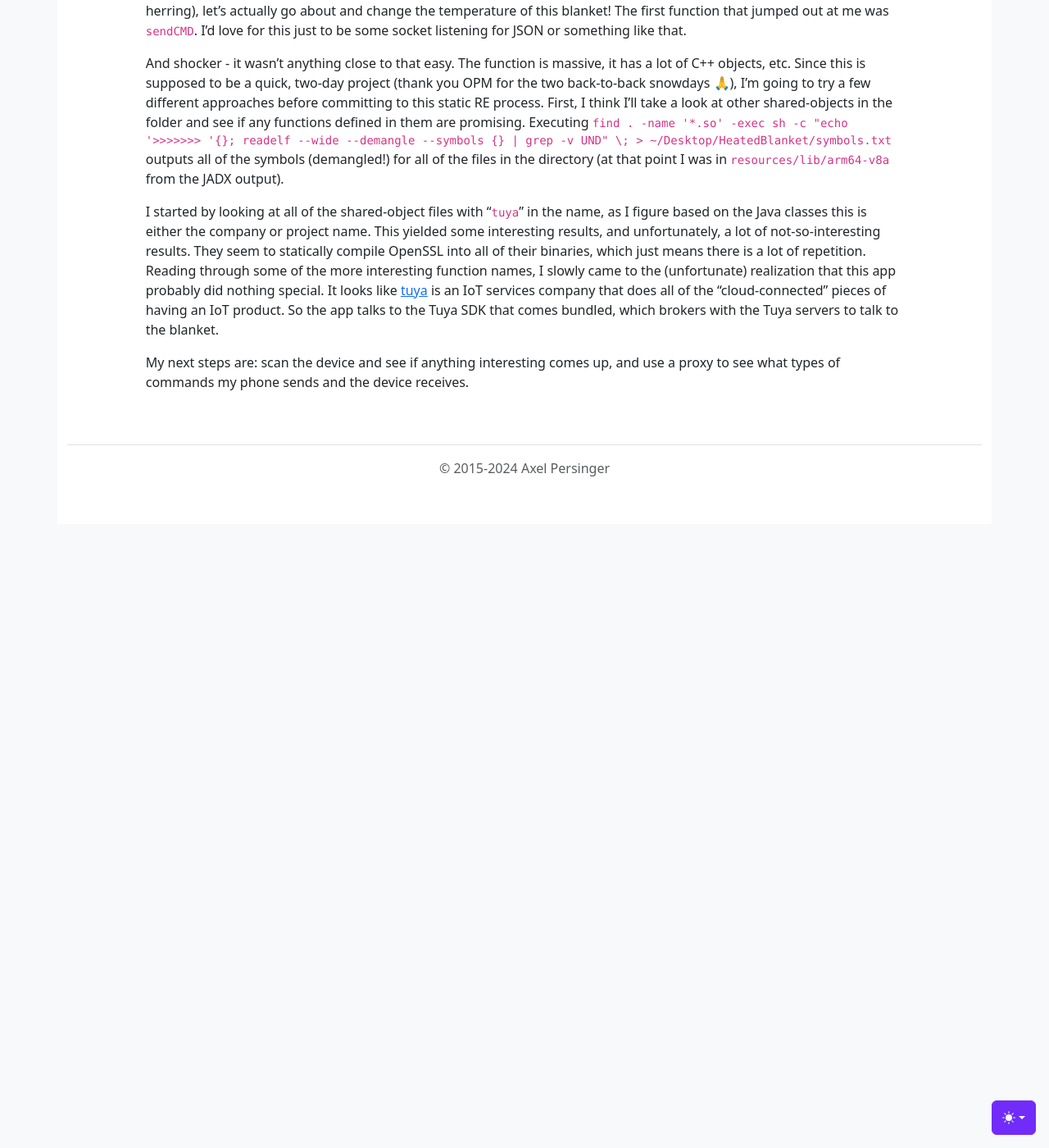
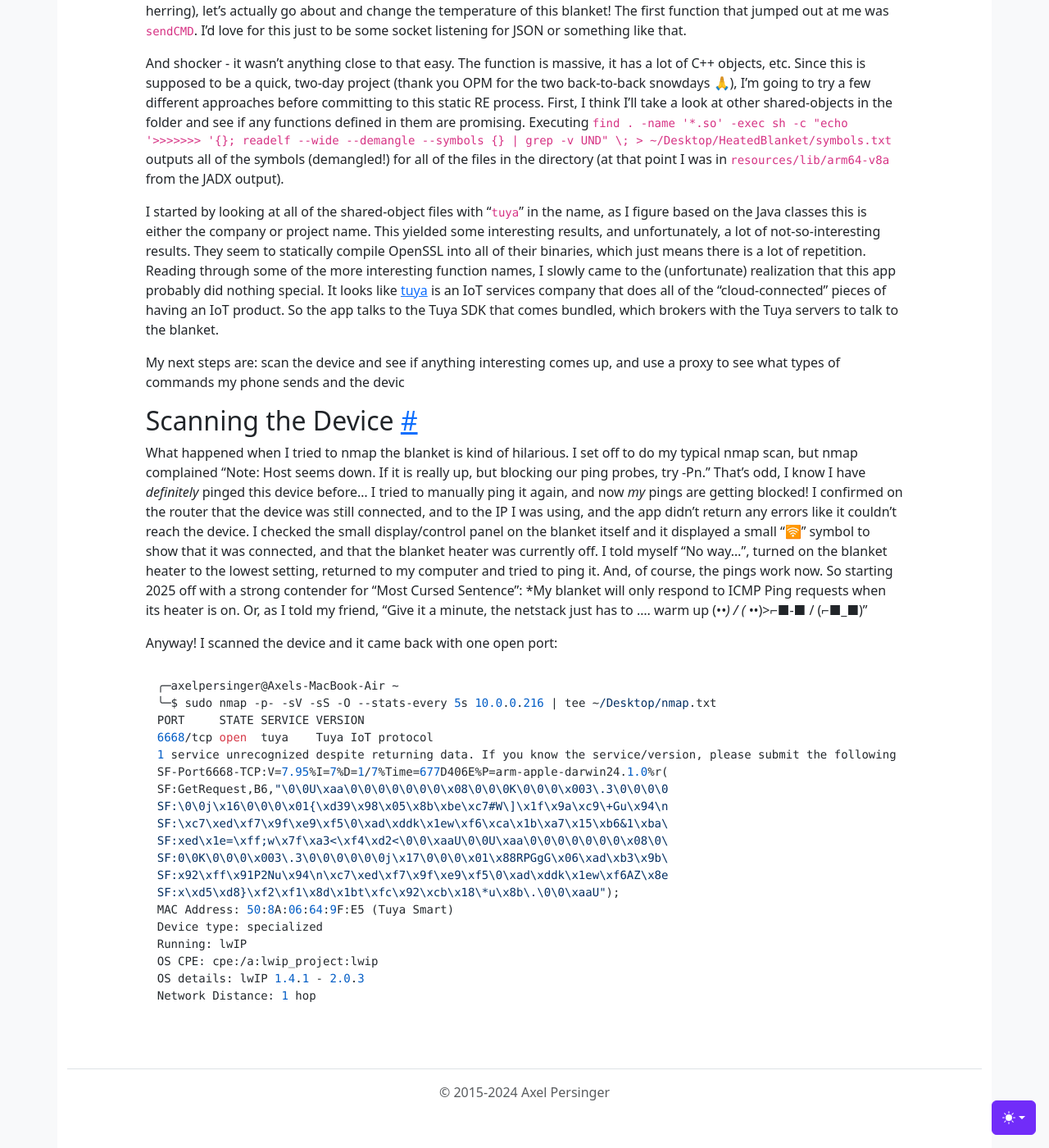
Before and after one commit to CuckooEXE/cuckooexe.github.io, a Jekyll site: the page built from _posts/2025-01-06-HeatedBlanket.md, in a window 1280 px wide and 1400 px high, scrolled down 5337 px. Shown: the whole window at 82% size. Built offline with Jekyll 4.4.1, drawn with Linux system fonts in a browser that asks for light colours; nearby versions of some CDN libraries; comment, search, counter and statistics services are not loaded.

Commit message:
Update 2025-01-06-HeatedBlanket.md

````diff
--- a/_posts/2025-01-06-HeatedBlanket.md
+++ b/_posts/2025-01-06-HeatedBlanket.md
@@ -170,4 +170,31 @@ And shocker - it wasn't anything close to that easy. The function is massive, it
 
 I started by looking at all of the shared-object files with "`tuya`" in the name, as I figure based on the Java classes this is either the company or project name. This yielded some interesting results, and unfortunately, a lot of not-so-interesting results. They seem to statically compile OpenSSL into all of their binaries, which just means there is a lot of repetition. Reading through some of the more interesting function names, I slowly came to the (unfortunate) realization that this app probably did nothing special. It looks like [tuya](https://www.tuya.com) is an IoT services company that does all of the "cloud-connected" pieces of having an IoT product. So the app talks to the Tuya SDK that comes bundled, which brokers with the Tuya servers to talk to the blanket.
 
-My next steps are: scan the device and see if anything interesting comes up, and use a proxy to see what types of commands my phone sends and the device receives.
+My next steps are: scan the device and see if anything interesting comes up, and use a proxy to see what types of commands my phone sends and the devic
+## Scanning the Device
+
+What happened when I tried to nmap the blanket is kind of hilarious. I set off to do my typical nmap scan, but nmap complained "Note: Host seems down. If it is really up, but blocking our ping probes, try -Pn." That's odd, I know I have *definitely* pinged this device before... I tried to manually ping it again, and now *my* pings are getting blocked! I confirmed on the router that the device was still connected, and to the IP I was using, and the app didn't return any errors like it couldn't reach the device. I checked the small display/control panel on the blanket itself and it displayed a small "🛜" symbol to show that it was connected, and that the blanket heater was currently off. I told myself "No way...", turned on the blanket heater to the lowest setting, returned to my computer and tried to ping it. And, of course, the pings work now. So starting 2025 off with a strong contender for "Most Cursed Sentence": *My blanket will only respond to ICMP Ping requests when its heater is on. Or, as I told my friend, "Give it a minute, the netstack just has to .... warm up (•_•) / ( •_•)>⌐■-■ / (⌐■_■)"
+
+Anyway! I scanned the device and it came back with one open port:
+
+```bash
+╭─axelpersinger@Axels-MacBook-Air ~
+╰─$ sudo nmap -p- -sV -sS -O --stats-every 5s 10.0.0.216 | tee ~/Desktop/nmap.txt
+PORT     STATE SERVICE VERSION
+6668/tcp open  tuya    Tuya IoT protocol
+1 service unrecognized despite returning data. If you know the service/version, please submit the following fingerprint at https://nmap.org/cgi-bin/submit.cgi?new-service :
+SF-Port6668-TCP:V=7.95%I=7%D=1/7%Time=677D406E%P=arm-apple-darwin24.1.0%r(
+SF:GetRequest,B6,"\0\0U\xaa\0\0\0\0\0\0\0\x08\0\0\0K\0\0\0\x003\.3\0\0\0\0
+SF:\0\0j\x16\0\0\0\x01{\xd39\x98\x05\x8b\xbe\xc7#W\]\x1f\x9a\xc9\+Gu\x94\n
+SF:\xc7\xed\xf7\x9f\xe9\xf5\0\xad\xddk\x1ew\xf6\xca\x1b\xa7\x15\xb6&1\xba\
+SF:xed\x1e=\xff;w\x7f\xa3<\xf4\xd2<\0\0\xaaU\0\0U\xaa\0\0\0\0\0\0\0\x08\0\
+SF:0\0K\0\0\0\x003\.3\0\0\0\0\0\0j\x17\0\0\0\x01\x88RPGgG\x06\xad\xb3\x9b\
+SF:x92\xff\x91P2Nu\x94\n\xc7\xed\xf7\x9f\xe9\xf5\0\xad\xddk\x1ew\xf6AZ\x8e
+SF:x\xd5\xd8}\xf2\xf1\x8d\x1bt\xfc\x92\xcb\x18\*u\x8b\.\0\0\xaaU");
+MAC Address: 50:8A:06:64:9F:E5 (Tuya Smart)
+Device type: specialized
+Running: lwIP
+OS CPE: cpe:/a:lwip_project:lwip
+OS details: lwIP 1.4.1 - 2.0.3
+Network Distance: 1 hop
+```
````
